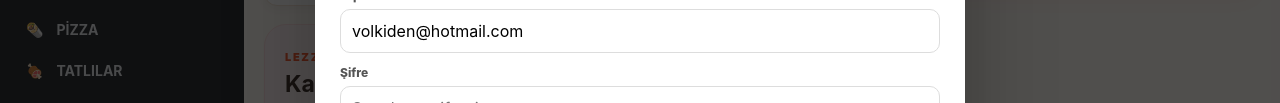
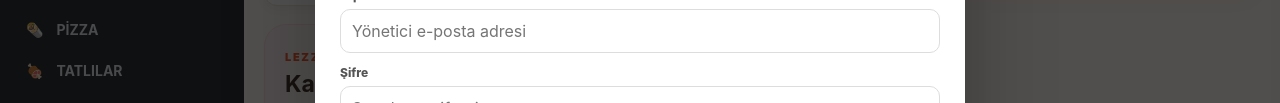
Before and after one commit to volkiden06-wq/lezzet-cepte, a plain HTML site: page index.html in a window 1280 px wide. Both pictures are taken after a click on the button "🔒 Yönetici Girişi". Shown: the part 1751-1854 px from the top of the page. Drawn offline with Linux system fonts and the light colour scheme.

Commit message:
Remove prefilled administrator email from public login form

```diff
--- a/index.html
+++ b/index.html
@@ -551,7 +551,7 @@ function renderCats(){const cats=['Tümü',...getCategoryOrder()];$('#categories
     if(submitButton){submitButton.disabled=false;submitButton.textContent=`SİPARİŞ OLUŞTUR · ${money(total())}`}
   }
 }}function changeQty(id,n){const x=cart.find(x=>x.id===id);if(x)x.qty+=n;cart=cart.filter(x=>x.qty>0);save();renderCartCount();cartModal()}
-function adminLogin(){openModal('Yönetici girişi',`<p>Yönetim paneline Supabase hesabınızla giriş yapın.</p><form id="loginForm"><div class="field"><label>E-posta</label><input name="email" type="email" value="volkiden@hotmail.com" required autocomplete="username"></div><div class="field"><label>Şifre</label><input name="password" type="password" required autocomplete="current-password" placeholder="Supabase şifreniz"></div><button class="primary" style="width:100%">GÜVENLİ GİRİŞ YAP</button></form><p style="font-size:12px;color:#777">Şifreniz bu siteye veya sohbet ekranına kaydedilmez.</p>`);$('#loginForm').onsubmit=async e=>{e.preventDefault();enableOrderSoundAfterLoginClick();const form=e.currentTarget,btn=form.querySelector('button');const f=new FormData(form);btn.disabled=true;btn.textContent='GİRİŞ KONTROL EDİLİYOR…';try{await loginAdmin(String(f.get('email')).trim(),String(f.get('password')));await loadCloudOrders();knownOrderNumbers=new Set(orders.map(o=>String(o.orderNumber||o.id||'')));startOrderPolling();closeModal();$('#customer').classList.add('hidden');$('#siteHeader').classList.add('hidden');document.querySelector('.footer').classList.add('hidden');$('#admin').classList.remove('hidden');adminPage='overview';renderAdmin();toast('Yönetici girişi başarılı')}catch(err){toast(err.message||'Giriş başarısız');btn.disabled=false;btn.textContent='GÜVENLİ GİRİŞ YAP'}}}
+function adminLogin(){openModal('Yönetici girişi',`<p>Yönetim paneline Supabase hesabınızla giriş yapın.</p><form id="loginForm"><div class="field"><label>E-posta</label><input name="email" type="email" value="" required autocomplete="username" placeholder="Yönetici e-posta adresi"></div><div class="field"><label>Şifre</label><input name="password" type="password" required autocomplete="current-password" placeholder="Supabase şifreniz"></div><button class="primary" style="width:100%">GÜVENLİ GİRİŞ YAP</button></form><p style="font-size:12px;color:#777">Şifreniz bu siteye veya sohbet ekranına kaydedilmez.</p>`);$('#loginForm').onsubmit=async e=>{e.preventDefault();enableOrderSoundAfterLoginClick();const form=e.currentTarget,btn=form.querySelector('button');const f=new FormData(form);btn.disabled=true;btn.textContent='GİRİŞ KONTROL EDİLİYOR…';try{await loginAdmin(String(f.get('email')).trim(),String(f.get('password')));await loadCloudOrders();knownOrderNumbers=new Set(orders.map(o=>String(o.orderNumber||o.id||'')));startOrderPolling();closeModal();$('#customer').classList.add('hidden');$('#siteHeader').classList.add('hidden');document.querySelector('.footer').classList.add('hidden');$('#admin').classList.remove('hidden');adminPage='overview';renderAdmin();toast('Yönetici girişi başarılı')}catch(err){toast(err.message||'Giriş başarısız');btn.disabled=false;btn.textContent='GÜVENLİ GİRİŞ YAP'}}}
 
 const titles={overview:'Genel Bakış',orders:'Siparişler',products:'Ürün & Menü',campaigns:'Kampanyalar',notifications:'Bildirim Gönder',customers:'Müşteriler',reports:'Raporlar',settings:'Ayarlar'};let orderManagementFilter='Aktifler';
 function orderWhen(o){const raw=o.date||o.created_at||o.createdAt;const d=raw?new Date(raw):null;return d&&!Number.isNaN(d.getTime())?d:null}
```
